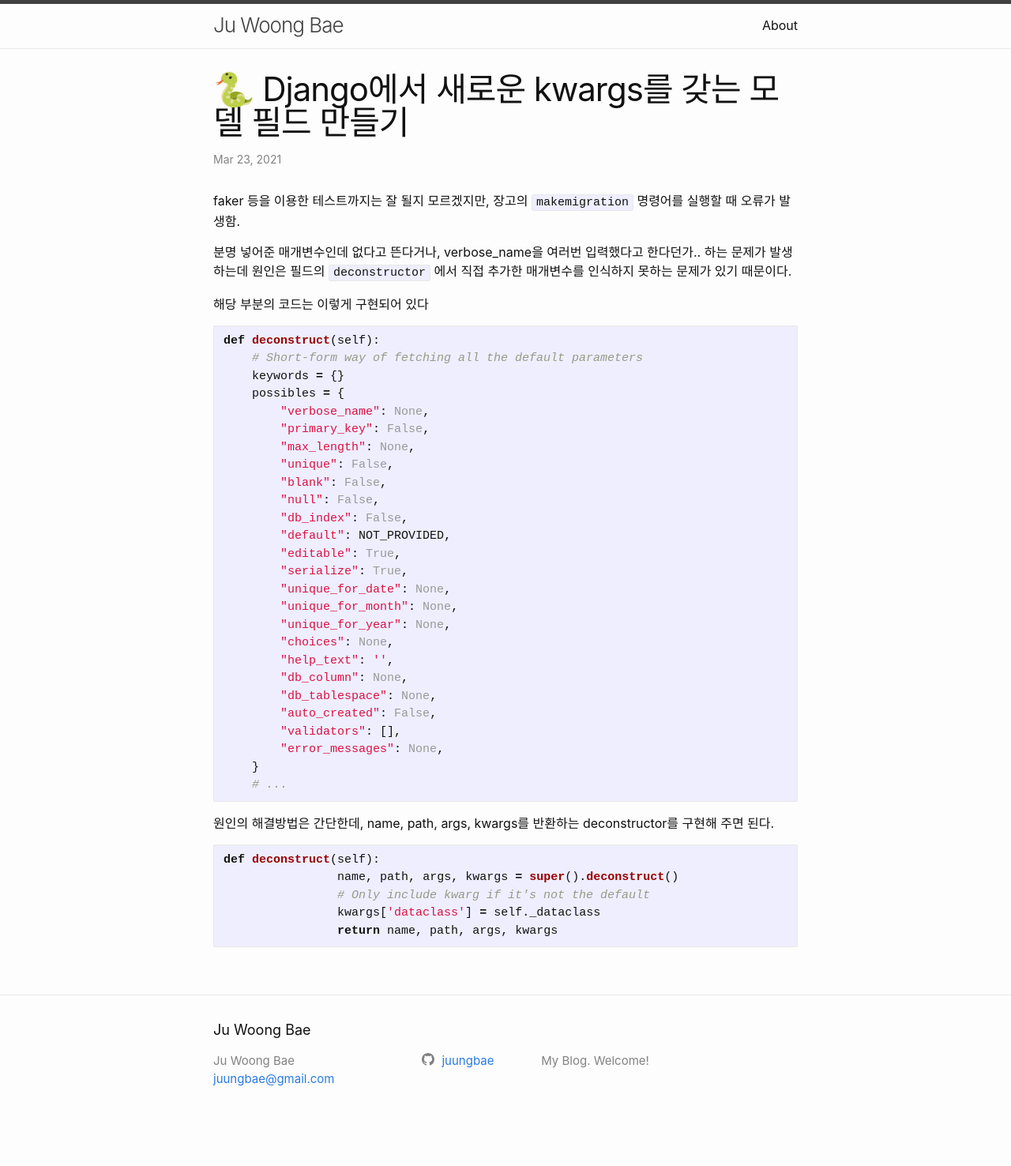
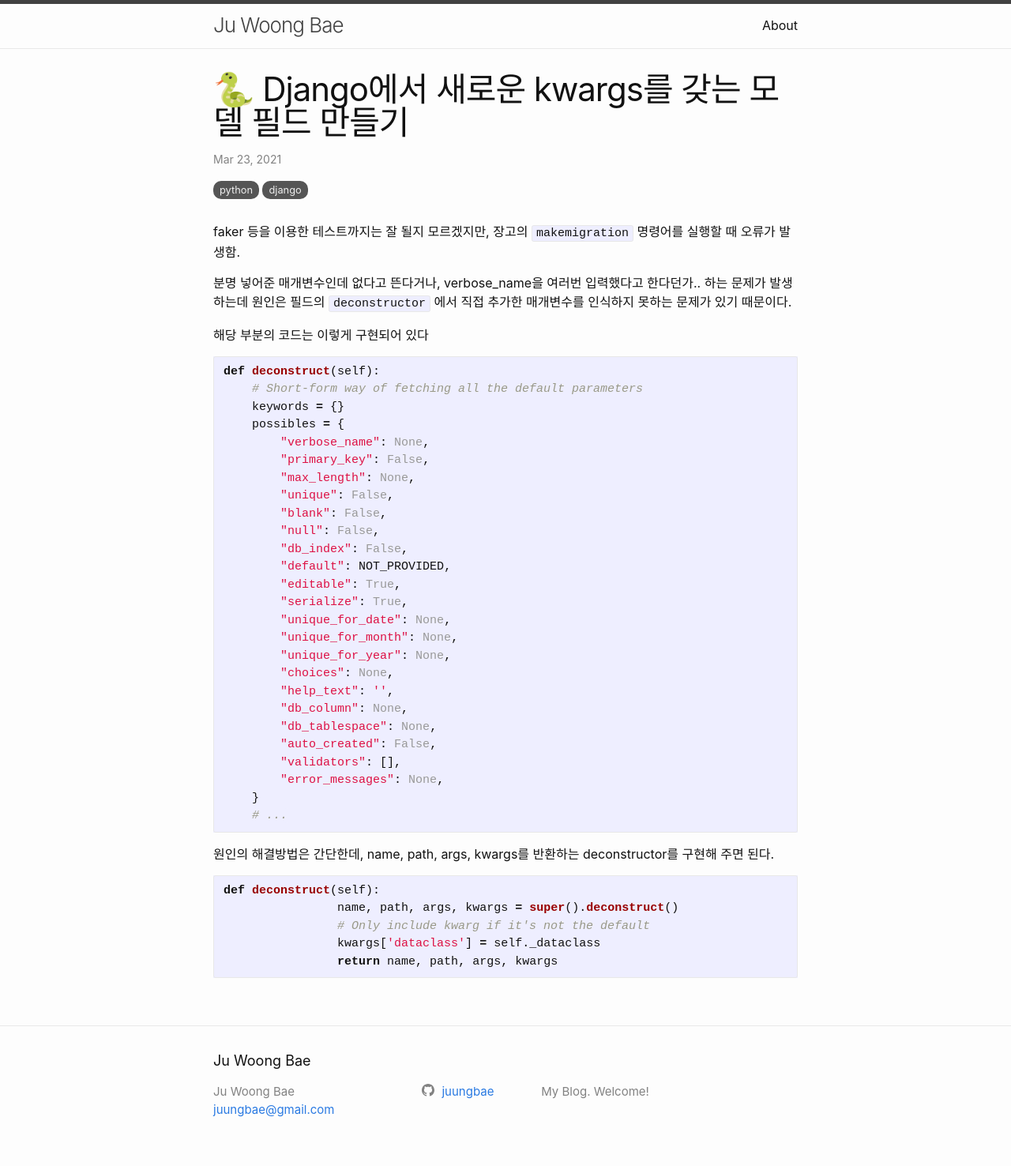
Before and after one commit to juungbae/juungbae.github.io, a Jekyll site: the page built from _posts/2021-03-24-Django-kwrags.markdown, in a window 1280 px wide. Shown: the whole page at 79% size. Built offline with Jekyll 4.4.1, drawn with Linux system fonts in a browser that asks for light colours; nearby versions of some CDN libraries; before the commit the page ends 1437 px from its top, so only the background shows below that.

Commit message:
fix: 각 페이지에 tag 넣기

```diff
--- a/_data/tags.yml
+++ b/_data/tags.yml
@@ -1,6 +1,5 @@
 - python
 - os
-- machinelearning
 - deeplearning
 - bug
 - django
--- a/_includes/head.html
+++ b/_includes/head.html
@@ -2,6 +2,8 @@
   <meta charset="utf-8">
   <meta http-equiv="X-UA-Compatible" content="IE=edge">
   <meta name="viewport" content="width=device-width, initial-scale=1">
+  <link rel="stylesheet" href="{{ "/assets/styles/normalize.css" | relative_url }}">
+
   {%- seo -%}
   <link rel="stylesheet" href="{{ "/assets/main.css" | relative_url }}">
   {%- feed_meta -%}
--- a/_layouts/default.html
+++ b/_layouts/default.html
@@ -7,8 +7,10 @@
 
     {%- include header.html -%}
 
+
     <main class="page-content" aria-label="Content">
       <div class="wrapper">
+
         {{ content }}
       </div>
     </main>
--- a/_layouts/home.html
+++ b/_layouts/home.html
@@ -7,13 +7,17 @@ layout: default
     <h1 class="page-heading">{{ page.title }}</h1>
   {%- endif -%}
 
+
   {{ content }}
+
 
   {%- if site.posts.size > 0 -%}
     <h2 class="post-list-heading">{{ page.list_title | default: "Posts" }}</h2>
+
+
     <ul class="post-list">
       {%- for post in site.posts -%}
-      <li>
+      <li
         {%- assign date_format = site.minima.date_format | default: "%b %-d, %Y" -%}
         <span class="post-meta">{{ post.date | date: date_format }}</span>
         <h3>
--- a/_layouts/post.html
+++ b/_layouts/post.html
@@ -13,7 +13,17 @@ layout: default
       {%- if page.author -%}
         • <span itemprop="author" itemscope itemtype="http://schema.org/Person"><span class="p-author h-card" itemprop="name">{{ page.author }}</span></span>
       {%- endif -%}</p>
+
+      {% if page.tags %}
+      {% for tag in page.tags %}
+        {% if site.data.tags contains tag %}
+          <span class="tag">{{ site.data.tag_format[tag] }}</span>
+        {% endif %}
+      {% endfor %}
+    {% endif %}
   </header>
+
+
 
   <div class="post-content e-content" itemprop="articleBody">
     {{ content }}
--- a/_posts/2021-03-24-Django-kwrags.markdown
+++ b/_posts/2021-03-24-Django-kwrags.markdown
@@ -3,6 +3,7 @@ layout: post
 title:  "🐍 Django에서 새로운 kwargs를 갖는 모델 필드 만들기 "
 date:   2021-03-24 01:02:00 +0900
 categories: bug
+tags: [python, django]
 ---
 
 faker 등을 이용한 테스트까지는 잘 될지 모르겠지만, 장고의 `makemigration` 명령어를 실행할 때 오류가 발생함.
--- /dev/null
+++ b/assets/styles/normalize.css
@@ -0,0 +1,7 @@
+.tag {
+    background-color: #555;
+    color: #eee;
+    border-radius: 10px;
+    font-size: 0.8rem;
+    padding: 4px 8px;
+}
```
Also changed, not shown: _data/tag_format.yml (added, +10 -0 lines).
